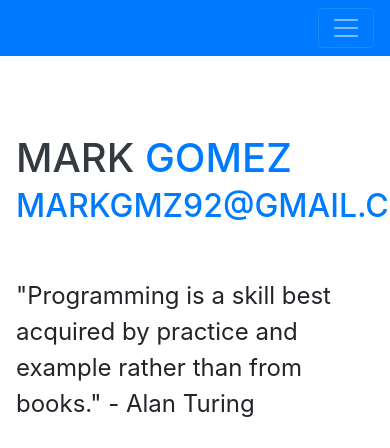
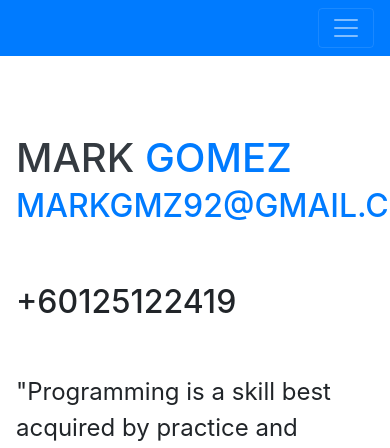
Before and after one commit to markgmz92/markgmz92.github.io, a website with bundled scripts: page index.html in a window 390 px wide. Shown: the top 448 px of the page. Built offline with nearby package versions, Linux system fonts and the light colour scheme; a web font is replaced by a local one.

Commit message:
Added phone number

```diff
--- a/index.html
+++ b/index.html
@@ -53,6 +53,9 @@
                 </h1>
                 <div class="subheading mb-5">
                     <a href="mailto:name@email.com">markgmz92@gmail.com</a>
+                </div>
+                <div class="subheading mb-5">
+                    <a class="phone number">+60125122419</a>
                 </div>
                 <p class="lead mb-5">"Programming is a skill best acquired by practice and example rather than from books." - Alan Turing </p>
                 <div class="subheading mb-5">
```
